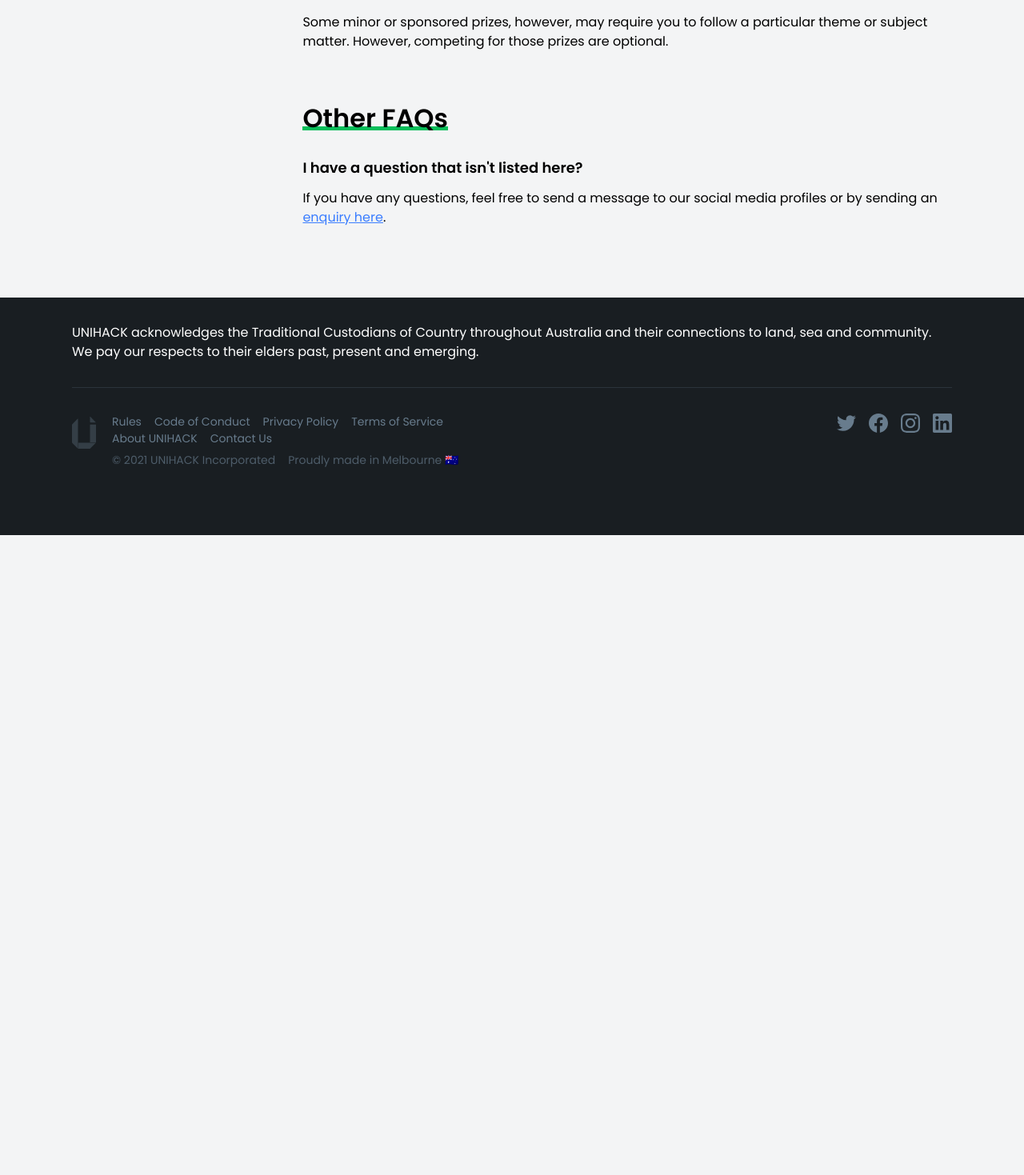
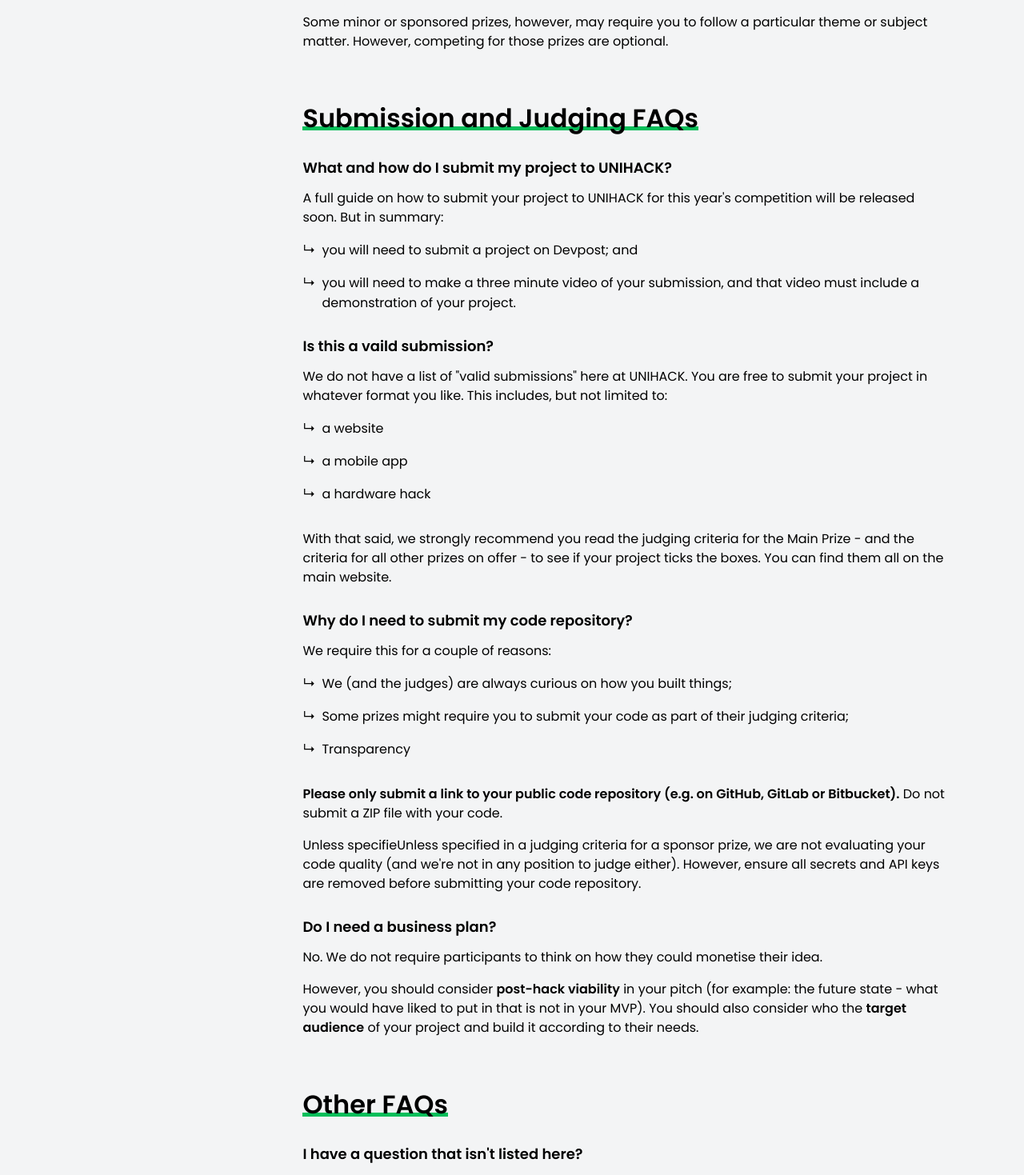
Before and after one commit to unihackhq/unihack.net, a Next.js app: page /faq in a window 1280 px wide. Shown: the part 1521-2990 px from the top of the page at 80% size. Before the commit the page ends 2190 px from the top, so only its background shows below. Built offline with nearby package versions, Linux system fonts and the light colour scheme.

Commit message:
Submission and judging FAQs added

```diff
--- a/content/pages/faqs.mdx
+++ b/content/pages/faqs.mdx
@@ -63,6 +63,53 @@ No, you are free to work on any idea that you like.
 Some minor or sponsored prizes, however, may require you to follow a particular
 theme or subject matter. However, competing for those prizes are optional.
 
+## Submission and Judging FAQs
+
+### What and how do I submit my project to UNIHACK?
+
+A full guide on how to submit your project to UNIHACK for this year's competition will be
+released soon. But in summary:
+
+- you will need to submit a project on Devpost; and
+- you will need to make a three minute video of your submission, and that video must
+  include a demonstration of your project.
+
+### Is this a vaild submission?
+
+We do not have a list of "valid submissions" here at UNIHACK. You are free to submit your
+project in whatever format you like. This includes, but not limited to:
+
+- a website
+- a mobile app
+- a hardware hack
+
+With that said, we strongly recommend you read the judging criteria for the Main Prize -
+and the criteria for all other prizes on offer - to see if your project ticks the boxes.
+You can find them all on the main website.
+
+### Why do I need to submit my code repository?
+
+We require this for a couple of reasons:
+
+- We (and the judges) are always curious on how you built things;
+- Some prizes might require you to submit your code as part of their judging criteria;
+- Transparency
+
+**Please only submit a link to your public code repository (e.g. on GitHub, GitLab or Bitbucket).**
+Do not submit a ZIP file with your code.
+
+Unless specifieUnless specified in a judging criteria for a sponsor prize, we are not evaluating
+your code quality (and we're not in any position to judge either). However, ensure all secrets
+and API keys are removed before submitting your code repository.
+
+### Do I need a business plan?
+
+No. We do not require participants to think on how they could monetise their idea.
+
+However, you should consider **post-hack viability** in your pitch (for example: the future
+state - what you would have liked to put in that is not in your MVP). You should also consider
+who the **target audience** of your project and build it according to their needs.
+
 ## Other FAQs
 
 ### I have a question that isn't listed here?
```
